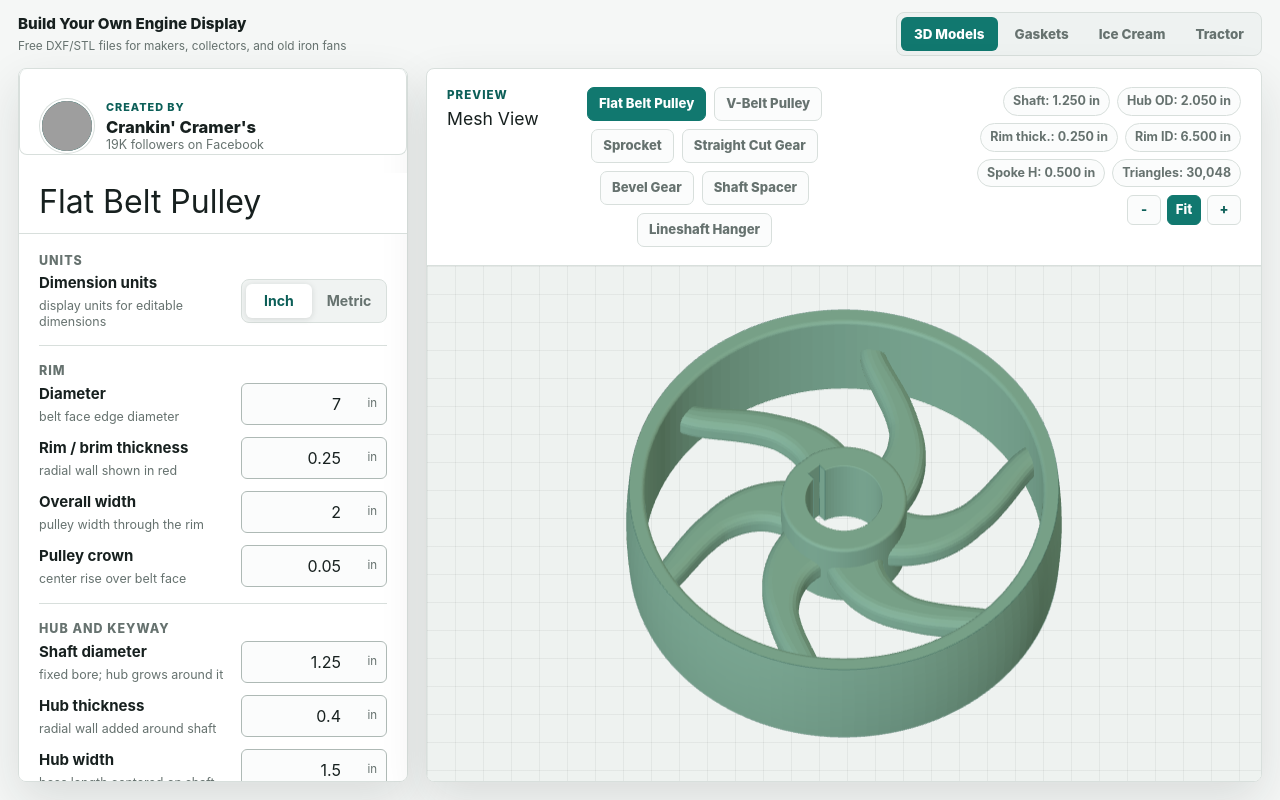
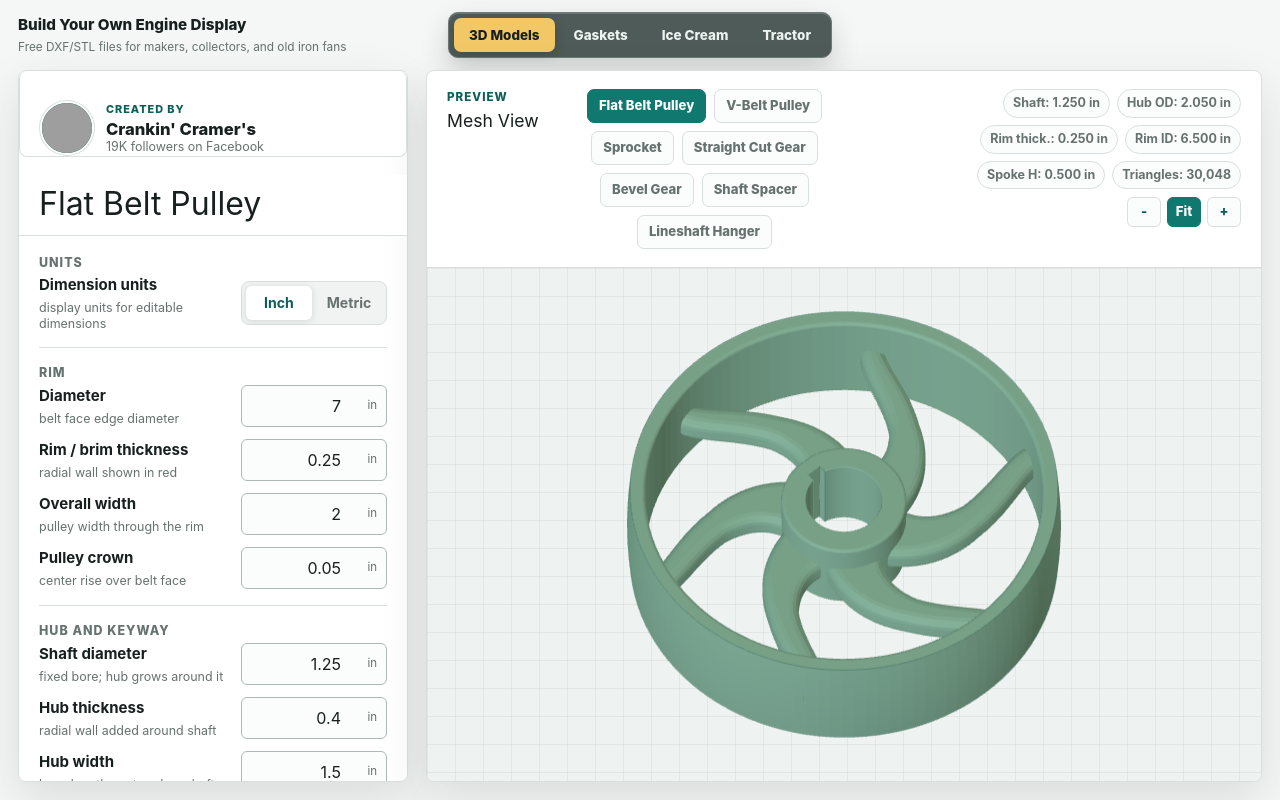
Before and after one commit to bbcramer85/Pulley-Stl-Generator, a Svelte app: page / in a window 1280 px wide. Built offline with nearby package versions, Linux system fonts and the light colour scheme; grey boxes are pictures that could not be loaded.

Commit message:
grey box

```diff
--- a/src/app.css
+++ b/src/app.css
@@ -55,9 +55,9 @@ select {
 }
 
 .workspace-nav {
-  display: flex;
+  display: grid;
+  grid-template-columns: minmax(260px, 1fr) auto minmax(260px, 1fr);
   align-items: center;
-  justify-content: space-between;
   gap: 16px;
   padding: 12px 18px 0;
 }
@@ -65,6 +65,7 @@ select {
 .workspace-brand {
   display: grid;
   gap: 2px;
+  justify-self: start;
   min-width: 0;
 }
 
@@ -82,20 +83,24 @@ select {
 .workspace-switcher {
   display: inline-grid;
   grid-template-columns: repeat(4, minmax(0, auto));
+  justify-self: center;
   gap: 4px;
-  padding: 4px;
-  border: 1px solid var(--line);
-  border-radius: 8px;
-  background: #eef2f1;
+  padding: 5px;
+  border: 1px solid #6f7b78;
+  border-radius: 10px;
+  background: #4f5b58;
+  box-shadow:
+    0 12px 28px rgba(23, 32, 31, 0.18),
+    inset 0 1px 0 rgba(255, 255, 255, 0.16);
 }
 
 .workspace-switcher button {
   min-height: 34px;
   border: 1px solid transparent;
-  border-radius: 6px;
-  padding: 6px 12px;
+  border-radius: 7px;
+  padding: 6px 14px;
   background: transparent;
-  color: var(--muted);
+  color: #edf3f1;
   cursor: pointer;
   font-size: 0.84rem;
   font-weight: 800;
@@ -103,14 +108,17 @@ select {
 }
 
 .workspace-switcher button.active {
-  background: var(--teal);
-  color: #ffffff;
+  background: #f2c766;
+  color: #17201f;
+  box-shadow: 0 3px 12px rgba(0, 0, 0, 0.16);
 }
 
 .workspace-switcher button:not(.active):hover,
 .workspace-switcher button:not(.active):focus-visible {
-  border-color: var(--teal);
-  outline: 3px solid rgba(17, 120, 111, 0.13);
+  border-color: rgba(242, 199, 102, 0.55);
+  background: rgba(255, 255, 255, 0.12);
+  color: #ffffff;
+  outline: 3px solid rgba(242, 199, 102, 0.16);
 }
 
 .app-shell {
@@ -2058,12 +2066,38 @@ legend {
 
   .workspace-nav,
   .calculator-toolbar {
+    display: flex;
     align-items: flex-start;
     flex-direction: column;
   }
 
   .workspace-brand {
     display: none;
+  }
+
+  .workspace-switcher {
+    justify-self: auto;
+    border-color: var(--line);
+    background: #eef2f1;
+    box-shadow: none;
+  }
+
+  .workspace-switcher button {
+    color: var(--muted);
+  }
+
+  .workspace-switcher button.active {
+    background: var(--teal);
+    color: #ffffff;
+    box-shadow: none;
+  }
+
+  .workspace-switcher button:not(.active):hover,
+  .workspace-switcher button:not(.active):focus-visible {
+    border-color: var(--teal);
+    background: transparent;
+    color: var(--teal-dark);
+    outline: 3px solid rgba(17, 120, 111, 0.13);
   }
 
   .workspace:has(.calculator-shell:not([hidden])) {
```
